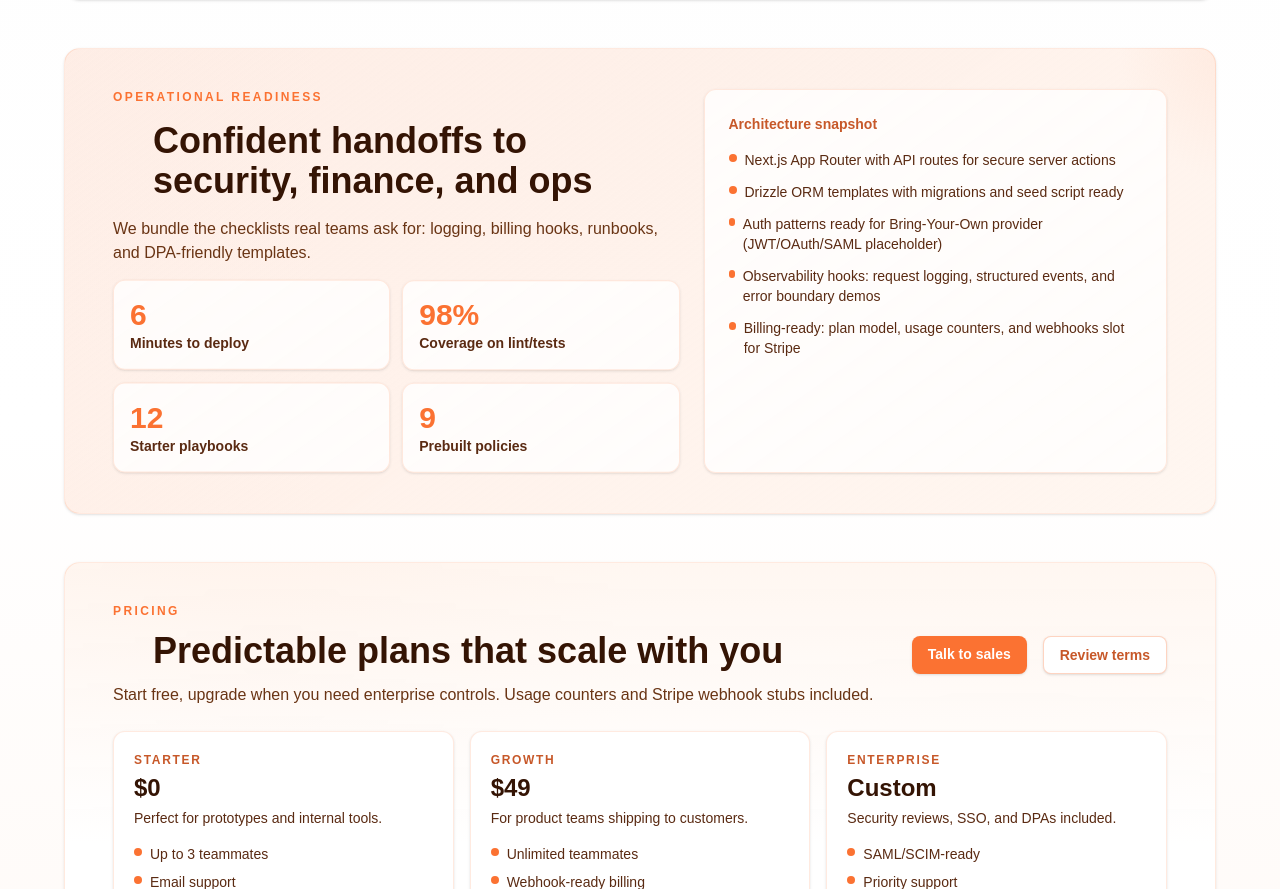
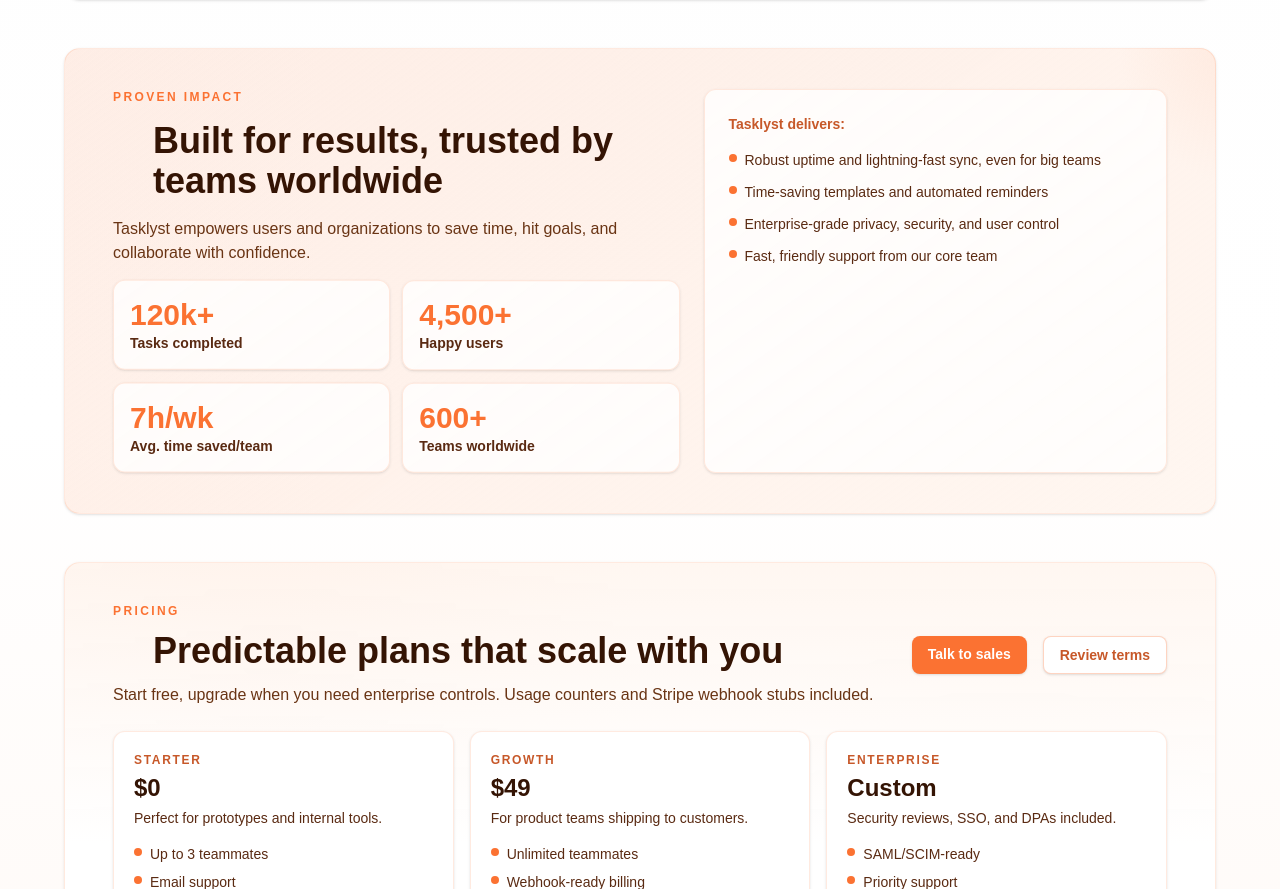
Before and after one commit to chiragbidx/web-mason-tjz, a Next.js app: page / in a window 1280 px wide. Shown: the part 2516-3405 px from the top of the page. Built offline with nearby package versions, Linux system fonts and the light colour scheme; no server answers; the database is empty; some icons are missing.

Commit message:
Update MetricsSection to focus on Tasklyst adoption and trust metrics

```diff
--- a/components/home/MetricsSection.tsx
+++ b/components/home/MetricsSection.tsx
@@ -1,8 +1,15 @@
 import { HugeiconsIcon } from "@hugeicons/react";
 import { Chart01Icon } from "@hugeicons/core-free-icons";
 
-// Section: Metrics and architecture proof points
+// Section: Metrics and Tasklyst trust/adoption stats
 export function MetricsSection() {
+  // Placeholder stats—update with real data when available!
+  const stats = [
+    { label: "Tasks completed", value: "120k+" },
+    { label: "Happy users", value: "4,500+" },
+    { label: "Avg. time saved/team", value: "7h/wk" },
+    { label: "Teams worldwide", value: "600+" }
+  ];
   return (
     <section
       className="grid gap-6 rounded-2xl border border-[#fb7232]/15 bg-gradient-to-br from-white via-[#fff5ee] to-white px-6 py-10 shadow-sm sm:grid-cols-[1.1fr_0.9fr] sm:px-12 animate-section hover-lift"
@@ -15,14 +22,16 @@
       }}
     >
       <div className="space-y-4">
-        <p className="text-xs font-semibold uppercase tracking-[0.2em] text-[#fb7232]">Operational readiness</p>
+        <p className="text-xs font-semibold uppercase tracking-[0.2em] text-[#fb7232]">Proven impact</p>
         <h2 className="flex items-center gap-3 text-3xl font-bold text-[#341404] sm:text-4xl">
           <HugeiconsIcon icon={Chart01Icon} size={28} color="#fb7232" strokeWidth={1.6} />
-          Confident handoffs to security, finance, and ops
+          Built for results, trusted by teams worldwide
         </h2>
-        <p className="text-base text-[#6a3515]">We bundle the checklists real teams ask for: logging, billing hooks, runbooks, and DPA-friendly templates.</p>
+        <p className="text-base text-[#6a3515]">
+          Tasklyst empowers users and organizations to save time, hit goals, and collaborate with confidence.
+        </p>
         <div className="grid gap-3 sm:grid-cols-2">
-          {[{ label: "Minutes to deploy", value: "6" }, { label: "Coverage on lint/tests", value: "98%" }, { label: "Starter playbooks", value: "12" }, { label: "Prebuilt policies", value: "9" }].map((stat, i) => (
+          {stats.map((stat, i) => (
             <div
               key={stat.label}
               className="rounded-xl border border-[#fb7232]/15 bg-white/80 p-4 shadow-sm animate-float"
@@ -35,13 +44,12 @@
         </div>
       </div>
       <div className="space-y-4 rounded-xl border border-[#fb7232]/15 bg-white/80 p-6 shadow-sm">
-        <p className="text-sm font-semibold text-[#c75829]">Architecture snapshot</p>
+        <p className="text-sm font-semibold text-[#c75829]">Tasklyst delivers:</p>
         <ul className="space-y-3 text-sm text-[#5a2a12]">
-          <li className="flex items-start gap-2"><span className="mt-1 h-2 w-2 rounded-full bg-[#fb7232]" /> Next.js App Router with API routes for secure server actions</li>
-          <li className="flex items-start gap-2"><span className="mt-1 h-2 w-2 rounded-full bg-[#fb7232]" /> Drizzle ORM templates with migrations and seed script ready</li>
-          <li className="flex items-start gap-2"><span className="mt-1 h-2 w-2 rounded-full bg-[#fb7232]" /> Auth patterns ready for Bring-Your-Own provider (JWT/OAuth/SAML placeholder)</li>
-          <li className="flex items-start gap-2"><span className="mt-1 h-2 w-2 rounded-full bg-[#fb7232]" /> Observability hooks: request logging, structured events, and error boundary demos</li>
-          <li className="flex items-start gap-2"><span className="mt-1 h-2 w-2 rounded-full bg-[#fb7232]" /> Billing-ready: plan model, usage counters, and webhooks slot for Stripe</li>
+          <li className="flex items-start gap-2"><span className="mt-1 h-2 w-2 rounded-full bg-[#fb7232]" /> Robust uptime and lightning-fast sync, even for big teams</li>
+          <li className="flex items-start gap-2"><span className="mt-1 h-2 w-2 rounded-full bg-[#fb7232]" /> Time-saving templates and automated reminders</li>
+          <li className="flex items-start gap-2"><span className="mt-1 h-2 w-2 rounded-full bg-[#fb7232]" /> Enterprise-grade privacy, security, and user control</li>
+          <li className="flex items-start gap-2"><span className="mt-1 h-2 w-2 rounded-full bg-[#fb7232]" /> Fast, friendly support from our core team</li>
         </ul>
       </div>
     </section>
```
